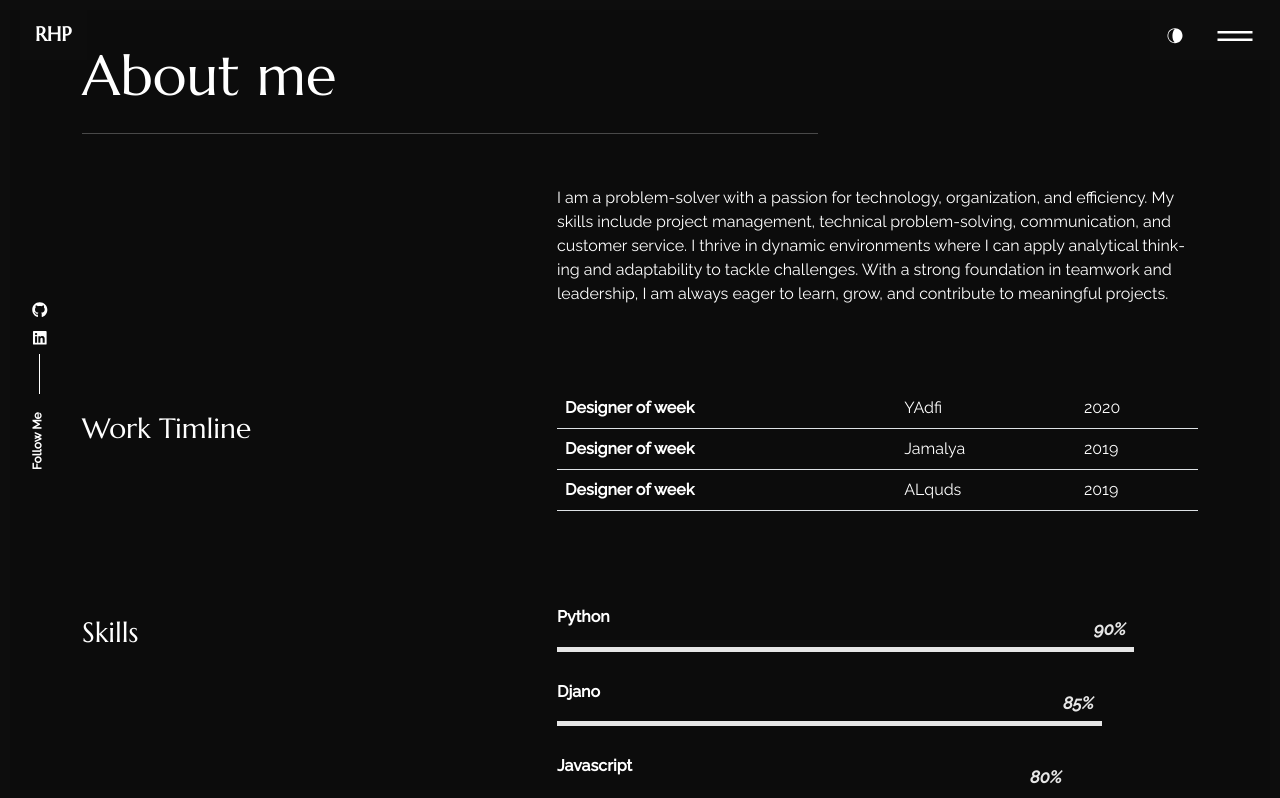
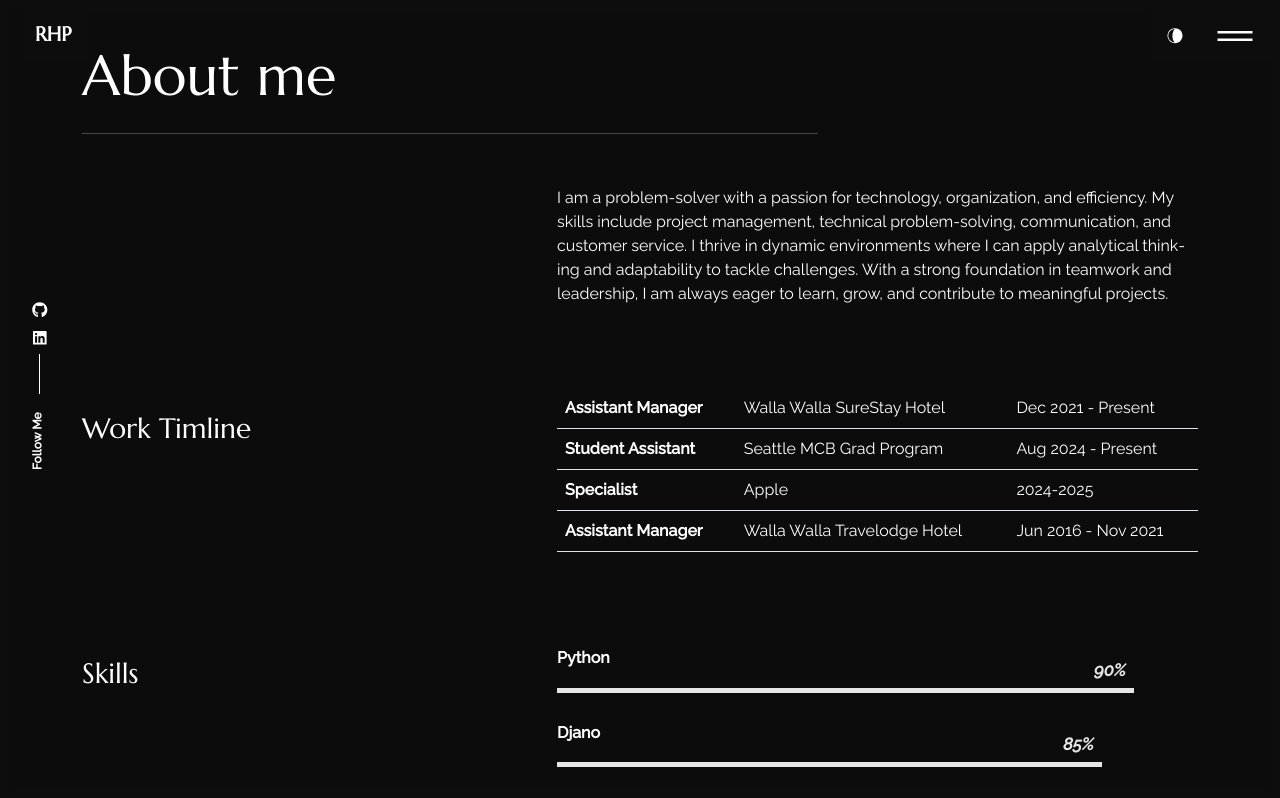
Before and after one commit to RHP1174/Personal-Website, a React (Create React App) app: page /about in a window 1280 px wide. Shown: the top 798 px of the page. Built offline with nearby package versions, Linux system fonts and the light colour scheme.

Commit message:
Update Work History

```diff
--- a/src/content_option.js
+++ b/src/content_option.js
@@ -39,20 +39,25 @@ const dataabout = {
              "contribute to meaningful projects.",
 };
 const worktimeline = [{
-        jobtitle: "Designer of week",
-        where: "YAdfi",
-        date: "2020",
+        jobtitle: "Assistant Manager",
+        where: "Walla Walla SureStay Hotel",
+        date: "Dec 2021 - Present",
     },
     {
-        jobtitle: "Designer of week",
-        where: "Jamalya",
-        date: "2019",
+        jobtitle: "Student Assistant",
+        where: "Seattle MCB Grad Program",
+        date: "Aug 2024 - Present",
     },
     {
-        jobtitle: "Designer of week",
-        where: "ALquds",
-        date: "2019",
+        jobtitle: "Specialist",
+        where: "Apple",
+        date: "2024-2025",
     },
+    {
+        jobtitle: "Assistant Manager",
+        where: "Walla Walla Travelodge Hotel",
+        date: "Jun 2016 - Nov 2021",
+    }
 ];
 
 const skills = [{
```
Also changed, not shown: src/images/logo.svg (deleted).
